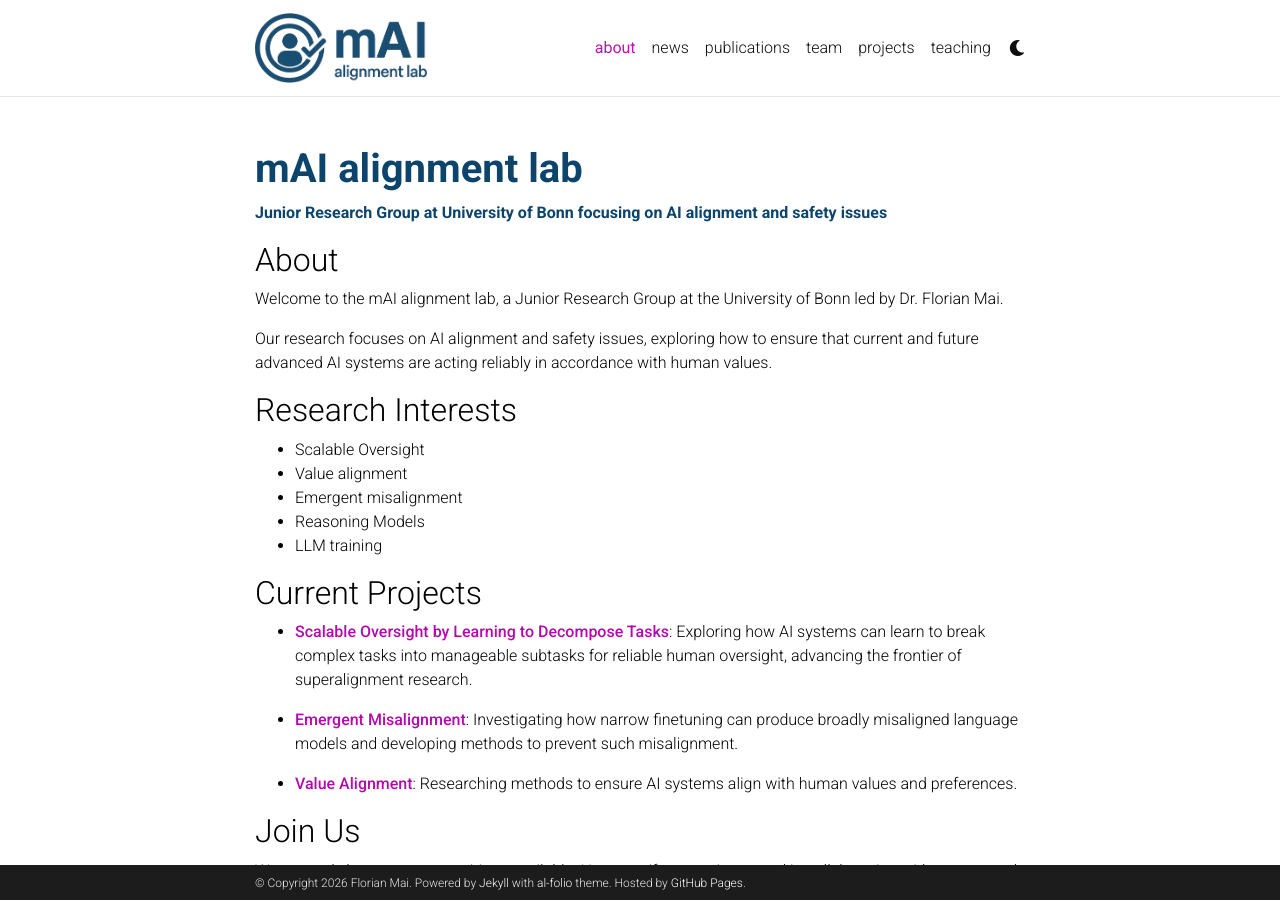
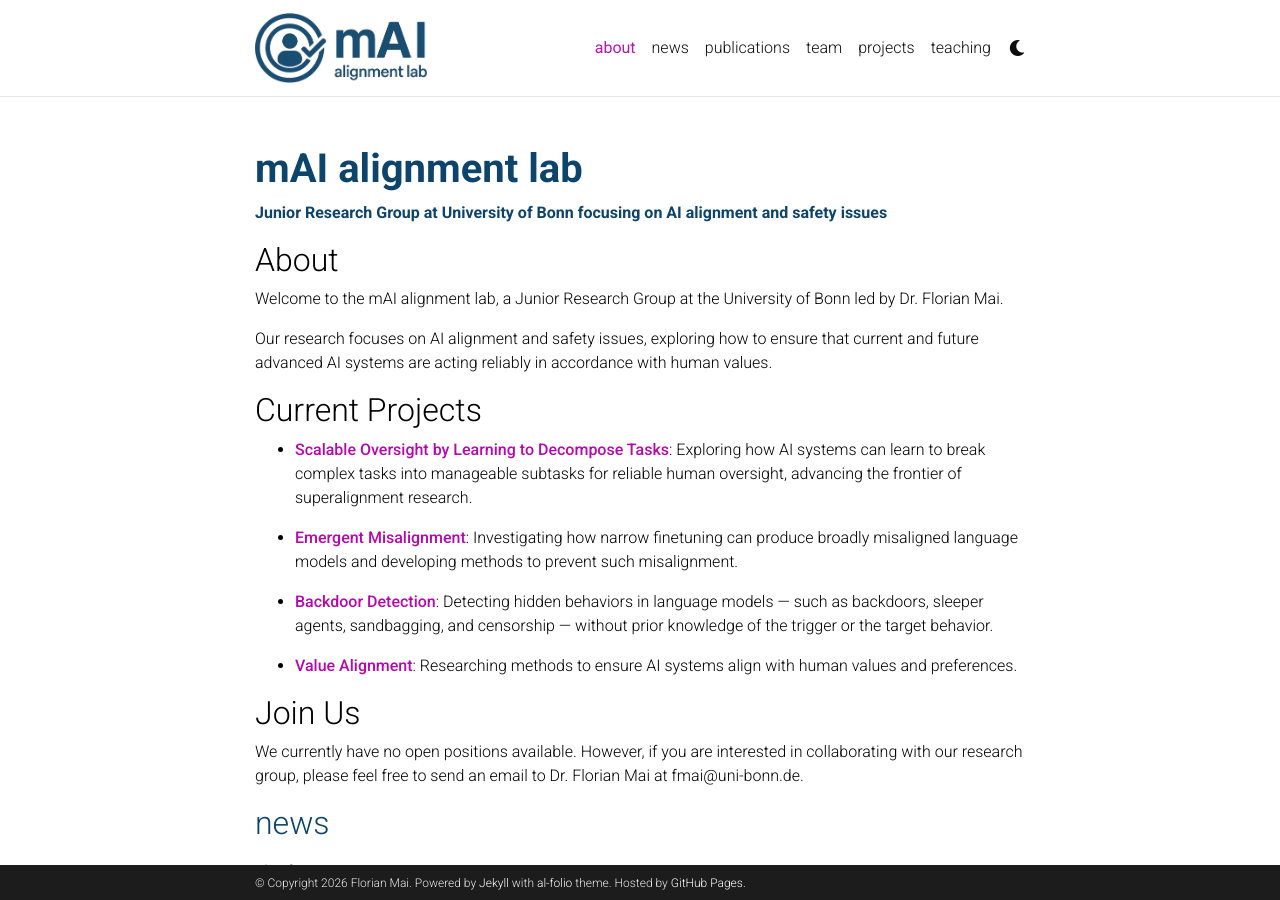
Before and after one commit to mAI-alignment/mAI-alignment.github.io, a Jekyll site: the page built from _pages/about.md, in a window 1280 px wide and 900 px high. Built offline with Jekyll 4.4.1, drawn with Linux system fonts in a browser that asks for light colours; comment, search, counter and statistics services are not loaded; a style sheet for code colours, icons or effects is not loaded.

Commit message:
Update main page: list Backdoor Detection, drop research interests
Co-Authored-By: Claude Opus 5 (1M context) <noreply@anthropic.com>

```diff
--- a/_pages/about.md
+++ b/_pages/about.md
@@ -22,20 +22,14 @@ Welcome to the mAI alignment lab, a Junior Research Group at the University of B
 
 Our research focuses on AI alignment and safety issues, exploring how to ensure that current and future advanced AI systems are acting reliably in accordance with human values.
 
-## Research Interests
-
-- Scalable Oversight
-- Value alignment
-- Emergent misalignment
-- Reasoning Models
-- LLM training
-
 ## Current Projects
 
 - **[Scalable Oversight by Learning to Decompose Tasks](/projects/superalignment-task-decomposition/)**: Exploring how AI systems can learn to break complex tasks into manageable subtasks for reliable human oversight, advancing the frontier of superalignment research.
 
 - **[Emergent Misalignment](/projects/emergent-misalignment/)**: Investigating how narrow finetuning can produce broadly misaligned language models and developing methods to prevent such misalignment.
 
+- **[Backdoor Detection](/projects/backdoor-detection/)**: Detecting hidden behaviors in language models — such as backdoors, sleeper agents, sandbagging, and censorship — without prior knowledge of the trigger or the target behavior.
+
 - **[Value Alignment](/projects/value-alignment/)**: Researching methods to ensure AI systems align with human values and preferences.
 
 ## Join Us
```
